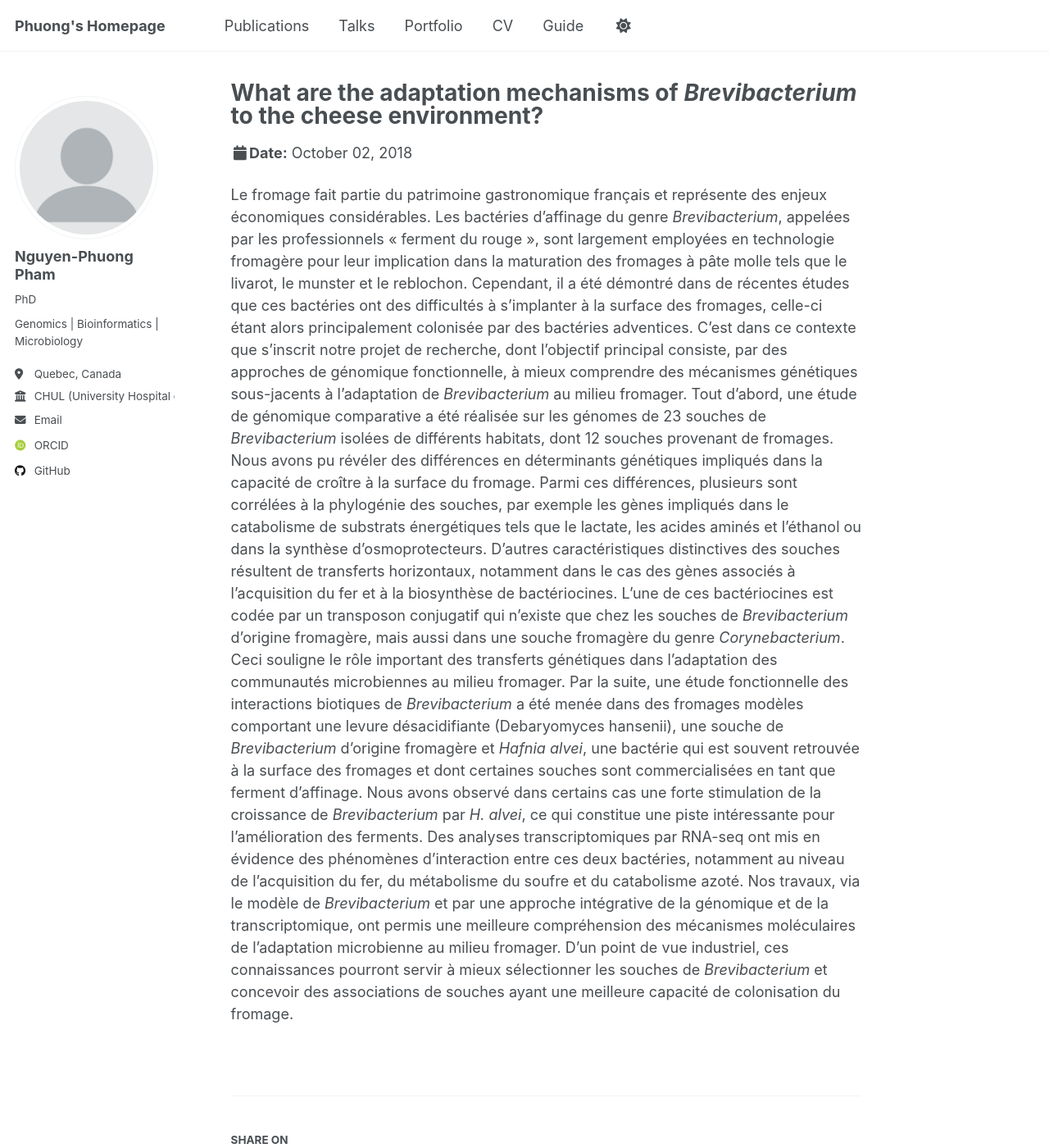
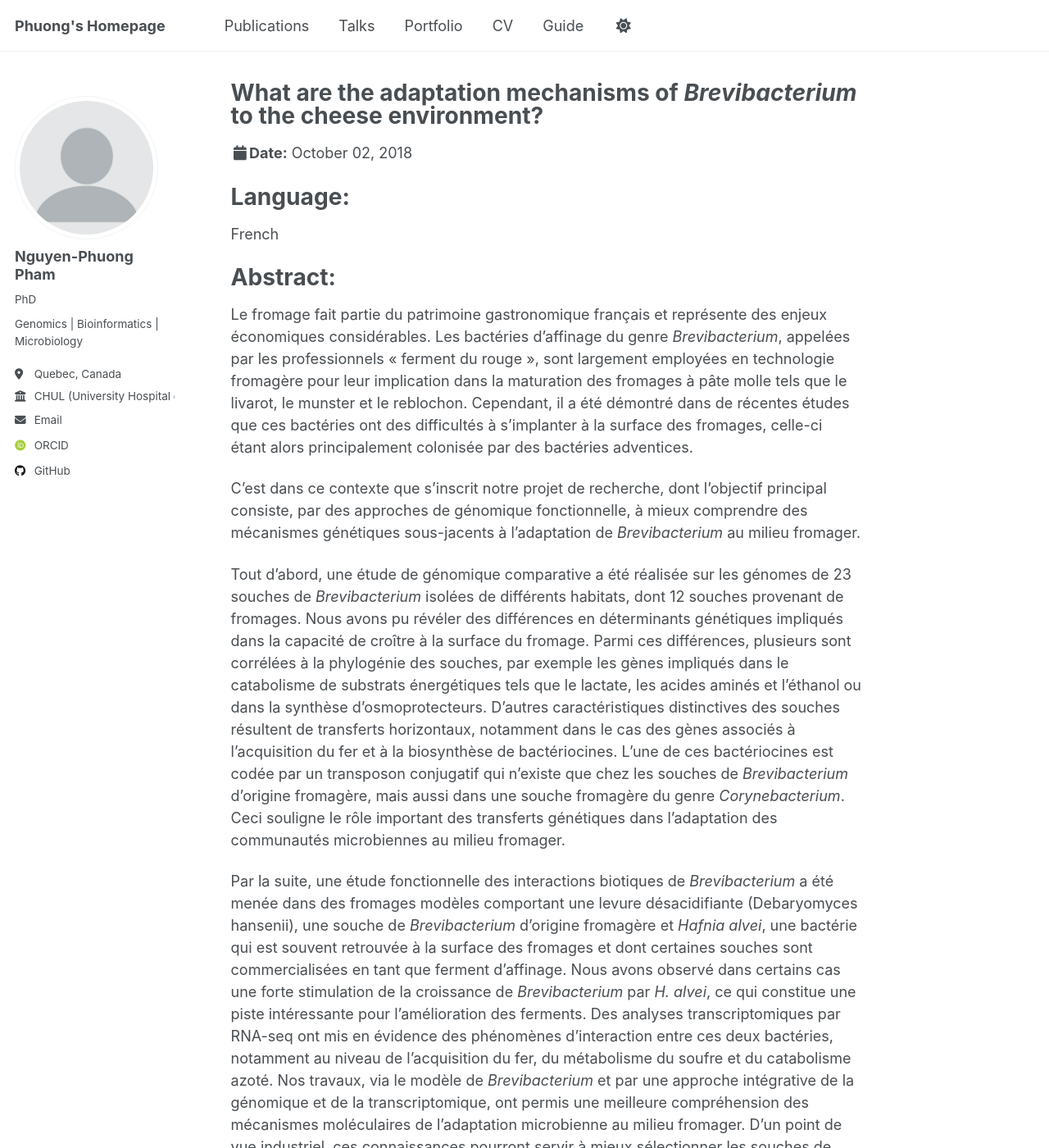
Before and after one commit to phng3001/phng3001.github.io, a Jekyll site: the page built from _talks/2018-10-02_SFM.md, in a window 1280 px wide and 1400 px high. Shown: the whole window at 82% size. Built offline with Jekyll 4.4.1, drawn with Linux system fonts in a browser that asks for light colours; some web fonts are replaced; a script that is not in the unit is left out.

Commit message:
Update 2018-10-02_SFM.md

```diff
--- a/_talks/2018-10-02_SFM.md
+++ b/_talks/2018-10-02_SFM.md
@@ -9,8 +9,15 @@ date: 2018-10-02
 location: Paris, France
 ---
 
+# Language:
+French
+
+# Abstract:
 Le fromage fait partie du patrimoine gastronomique français et représente des enjeux économiques considérables. Les bactéries d’affinage du genre *Brevibacterium*, appelées par les professionnels « ferment du rouge », sont largement employées en technologie fromagère pour leur implication dans la maturation des fromages à pâte molle tels que le livarot, le munster et le reblochon. Cependant, il a été démontré dans de récentes études que ces bactéries ont des difficultés à s’implanter à la surface des fromages, celle-ci étant alors principalement colonisée par des bactéries adventices.
+
 C’est dans ce contexte que s’inscrit notre projet de recherche, dont l’objectif principal consiste, par des approches de génomique fonctionnelle, à mieux comprendre des mécanismes génétiques sous-jacents à l’adaptation de *Brevibacterium* au milieu fromager.
+
 Tout d’abord, une étude de génomique comparative a été réalisée sur les génomes de 23 souches de *Brevibacterium* isolées de différents habitats, dont 12 souches provenant de fromages. Nous avons pu révéler des différences en déterminants génétiques impliqués dans la capacité de croître à la surface du fromage. Parmi ces différences, plusieurs sont corrélées à la phylogénie des souches, par exemple les gènes impliqués dans le catabolisme de substrats énergétiques tels que le lactate, les acides aminés et l’éthanol ou dans la synthèse d’osmoprotecteurs. D’autres caractéristiques distinctives des souches résultent de transferts horizontaux, notamment dans le cas des gènes associés à l’acquisition du fer et à la biosynthèse de bactériocines. L’une de ces bactériocines est codée par un transposon conjugatif qui n'existe que chez les souches de *Brevibacterium* d'origine fromagère, mais aussi dans une souche fromagère du genre *Corynebacterium*. Ceci souligne le rôle important des transferts génétiques dans l’adaptation des communautés microbiennes au milieu fromager.
+
 Par la suite, une étude fonctionnelle des interactions biotiques de *Brevibacterium* a été menée dans des fromages modèles comportant une levure désacidifiante (Debaryomyces hansenii), une souche de *Brevibacterium* d’origine fromagère et *Hafnia alvei*, une bactérie qui est souvent retrouvée à la surface des fromages et dont certaines souches sont commercialisées en tant que ferment d’affinage. Nous avons observé dans certains cas une forte stimulation de la croissance de *Brevibacterium* par *H. alvei*, ce qui constitue une piste intéressante pour l’amélioration des ferments. Des analyses transcriptomiques par RNA-seq ont mis en évidence des phénomènes d'interaction entre ces deux bactéries, notamment au niveau de l’acquisition du fer, du métabolisme du soufre et du catabolisme azoté.
 Nos travaux, via le modèle de *Brevibacterium* et par une approche intégrative de la génomique et de la transcriptomique, ont permis une meilleure compréhension des mécanismes moléculaires de l’adaptation microbienne au milieu fromager. D’un point de vue industriel, ces connaissances pourront servir à mieux sélectionner les souches de *Brevibacterium* et concevoir des associations de souches ayant une meilleure capacité de colonisation du fromage.
```
